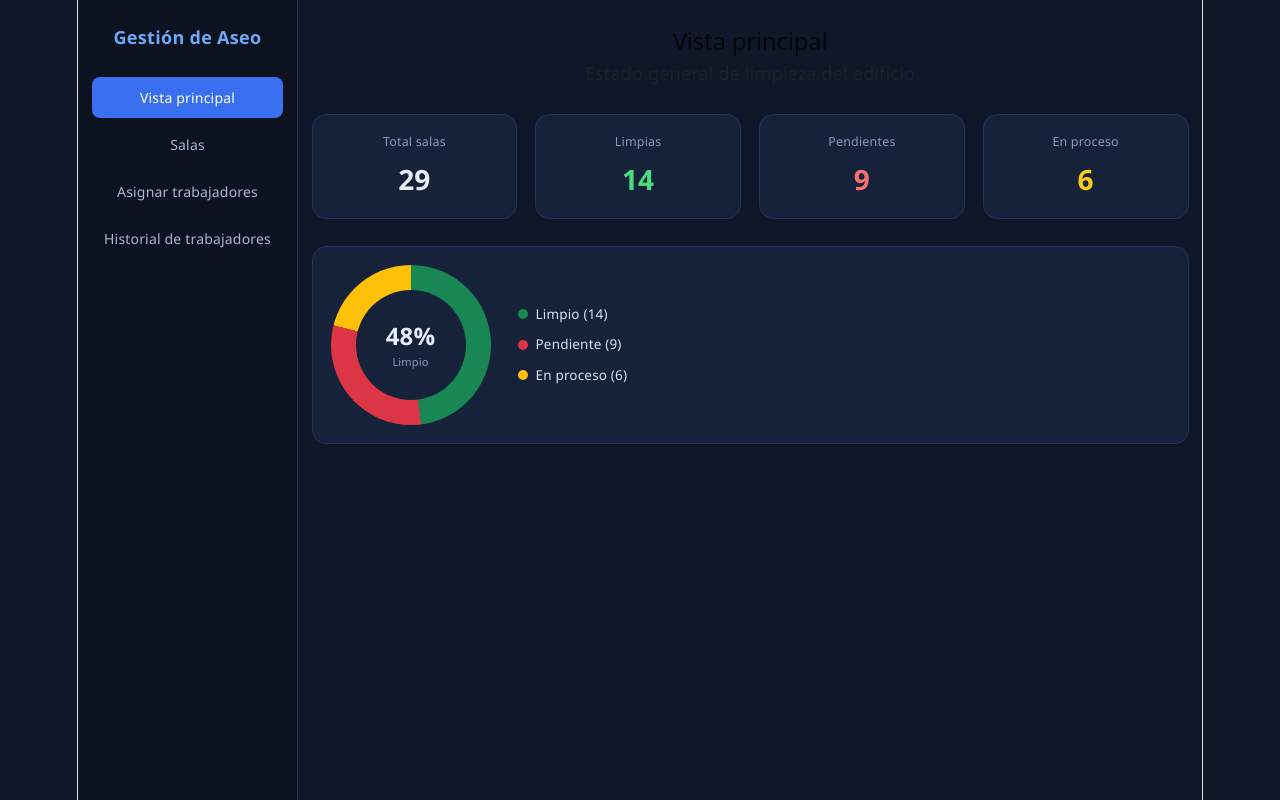
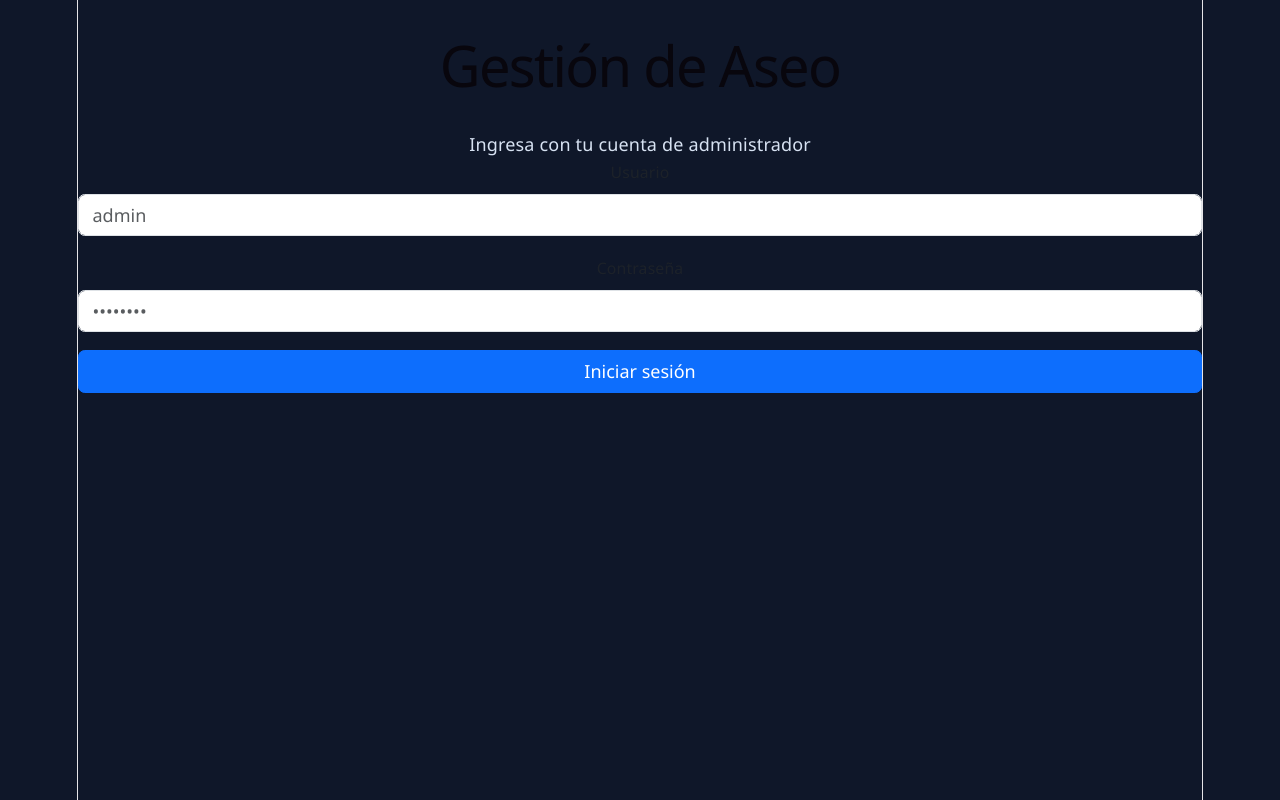
Before and after one commit to benjaminanv/Gestion_Aseo, a React (Vite) app: page / in a window 1280 px wide. Built offline with nearby package versions, Linux system fonts and the light colour scheme.

Commit message:
creacion de conexion de login con app.jsx

```diff
--- a/src/App.jsx
+++ b/src/App.jsx
@@ -1,14 +1,20 @@
+import { useState } from 'react'
 import ListaSalas from './components/ListaSalas'
+import Login from './components/Login'
+
+
 
 function App() {
+  const [usuarioActual, setUsuarioActual] = useState(null)
+
+  if (!usuarioActual) {
+    return <Login onIniciarSesion={setUsuarioActual} />
+  }
+
   return (
     <div>
-
-      <ListaSalas />
+      <ListaSalas usuarioActual={usuarioActual} onCerrarSesion={() => setUsuarioActual(null)} />
     </div>
   )
 }
-
-
-
 export default App
```
